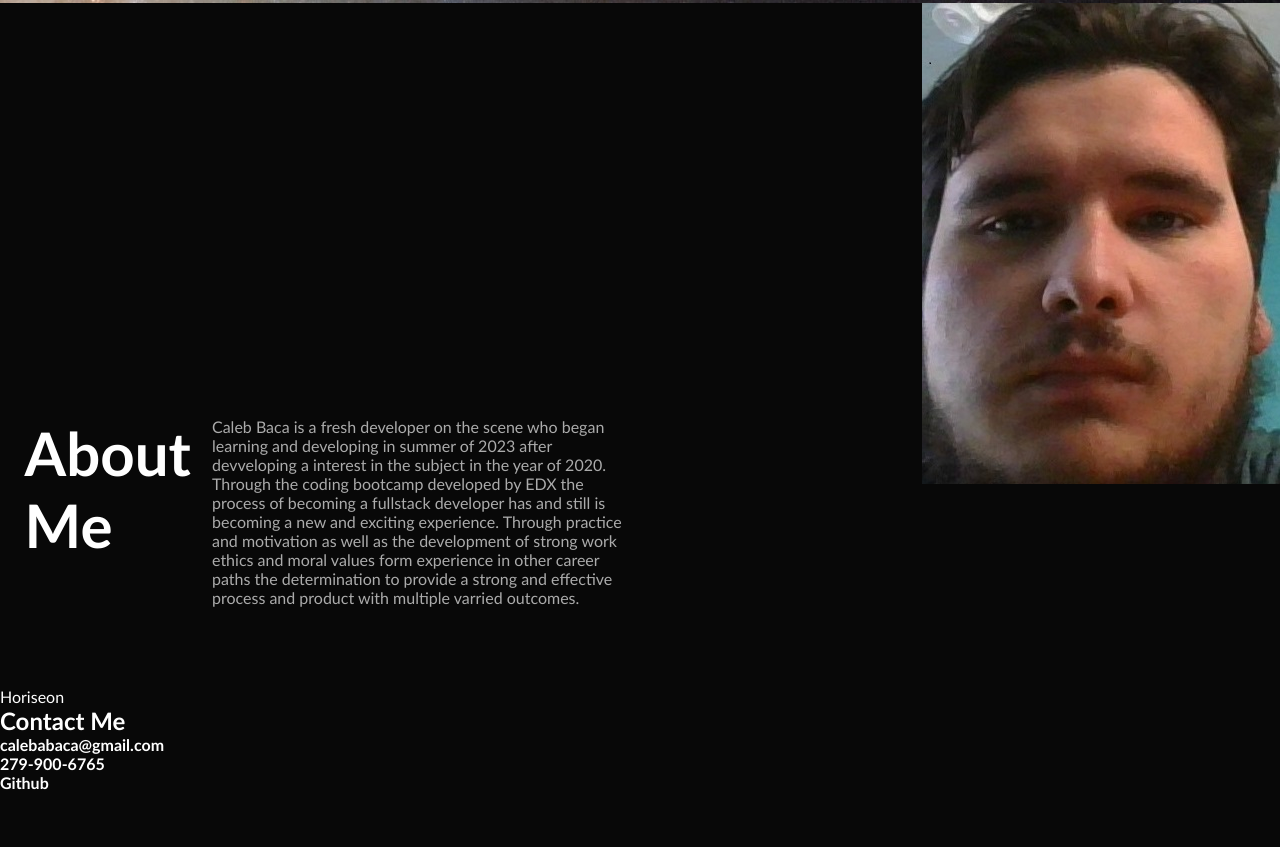
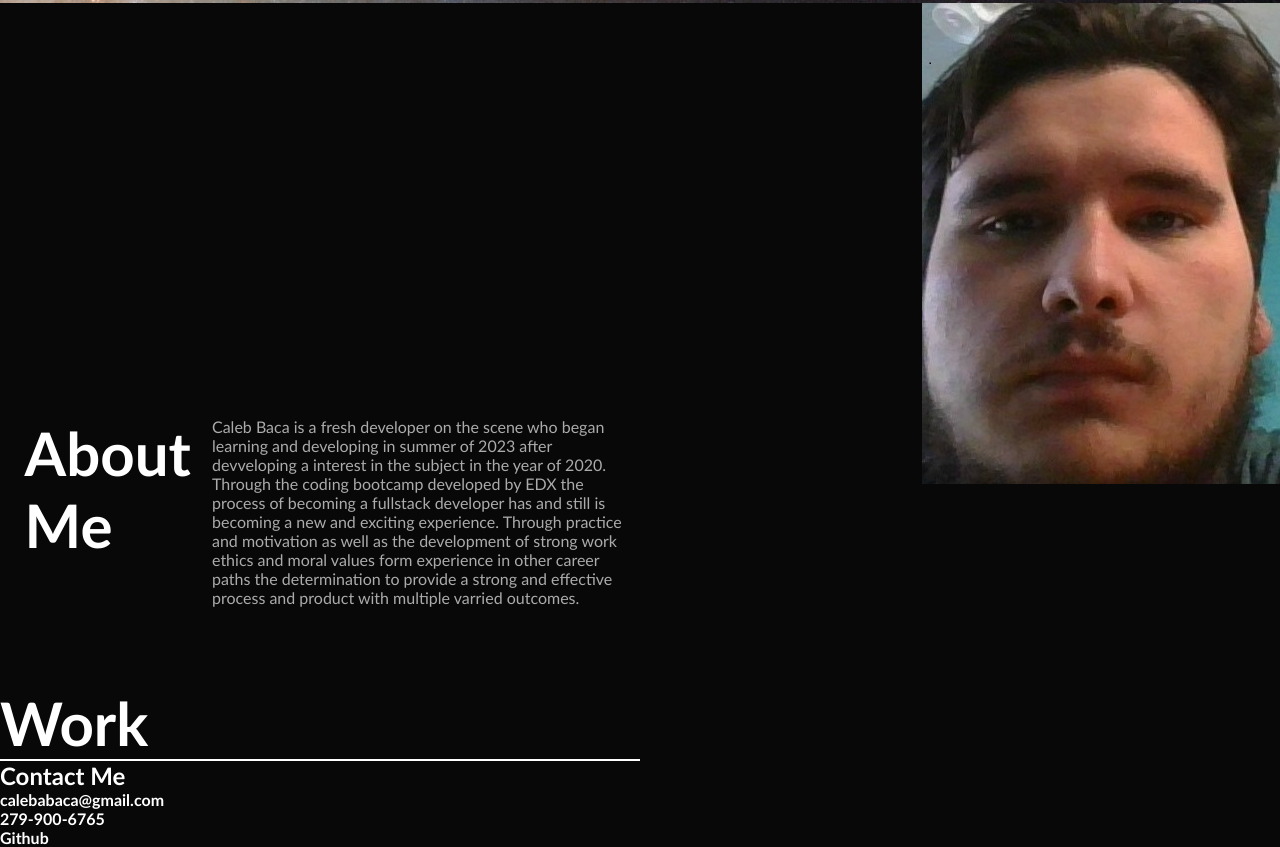
Before and after one commit to Caleb-A-B/Professional-Portfolio, a plain HTML site: page index.html in a window 1280 px wide. Shown: the part 463-1310 px from the top of the page. Before the commit the page ends 1255 px from the top, so only its background shows below. Drawn offline with Linux system fonts and the light colour scheme.

Commit message:
added wprk section

```diff
--- a/assets/style.css
+++ b/assets/style.css
@@ -61,9 +61,17 @@ flex-basis: 30%;
     font-weight: 600;
     color: #fff;
 }
+.work{
+    border: 1px solid #fff;
+    display: flex;
+    flex-direction: row;
+    flex-wrap: wrap;
+    width: 50%;
+    justify-content: space-between;
+
+}
 .card{
-    height:50%;
-    width:50%;
+
 }
 
 
--- a/index.html
+++ b/index.html
@@ -36,14 +36,16 @@
             </div>
         </div>
     </div>
-    <div id="work">
+    <section id="work">
         <div id="container">
-            <section class="card">
-                <header>Horiseon</header>
-
-            </section>
+           <h1 class="sub-title">Work</h1>
         </div>
-    </div>
+            <div class="work-list">
+                <div class="work">
+                    <img src="" alt="">
+                </div>
+            </div>
+    </section>
      <section id="Contact" alt text="contact information">
            <H1> Contact Me</H1>
              <ul>
```
Also changed, not shown: assets/images/Image-Coming-Soon-Placeholder.png (added).
